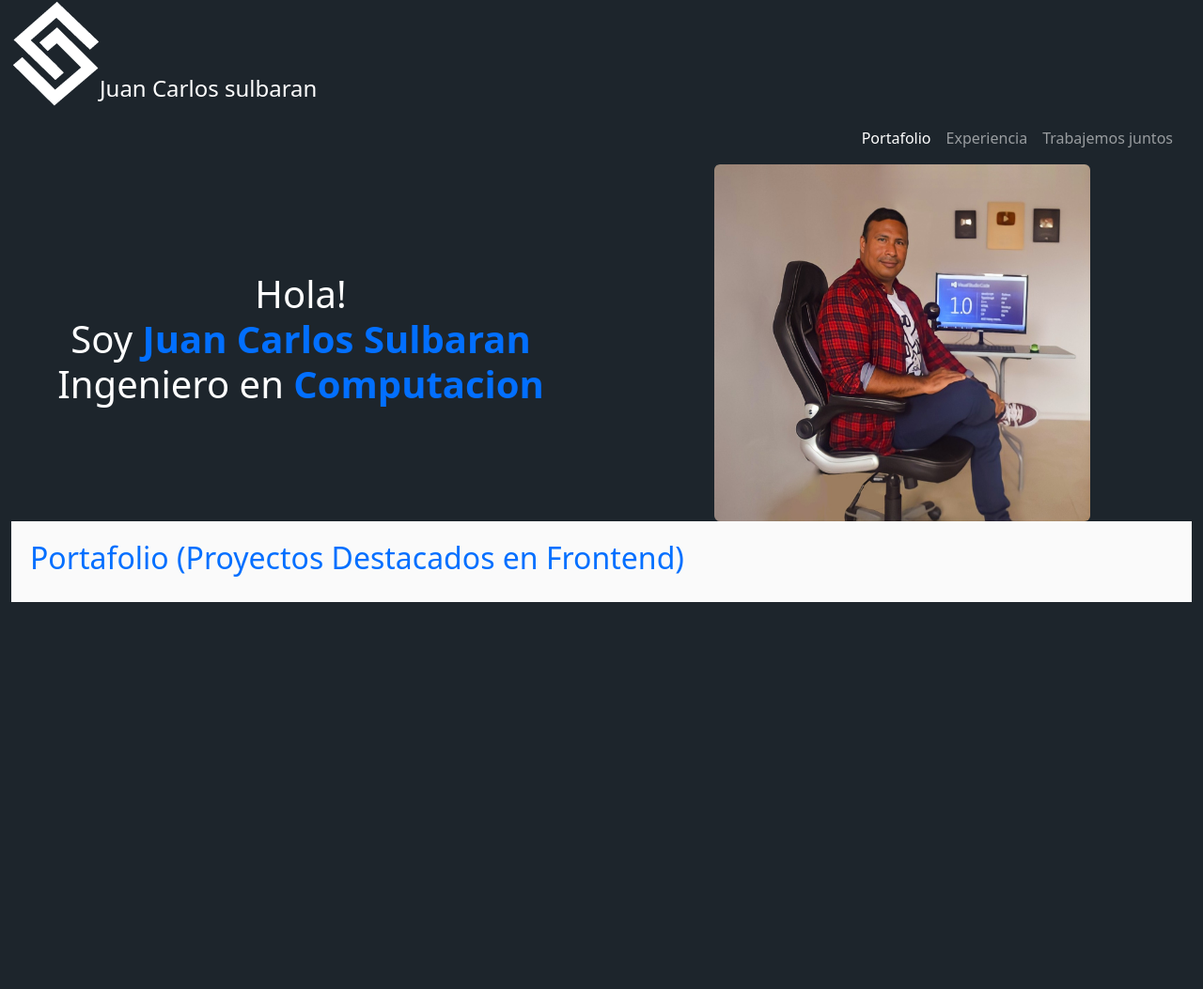
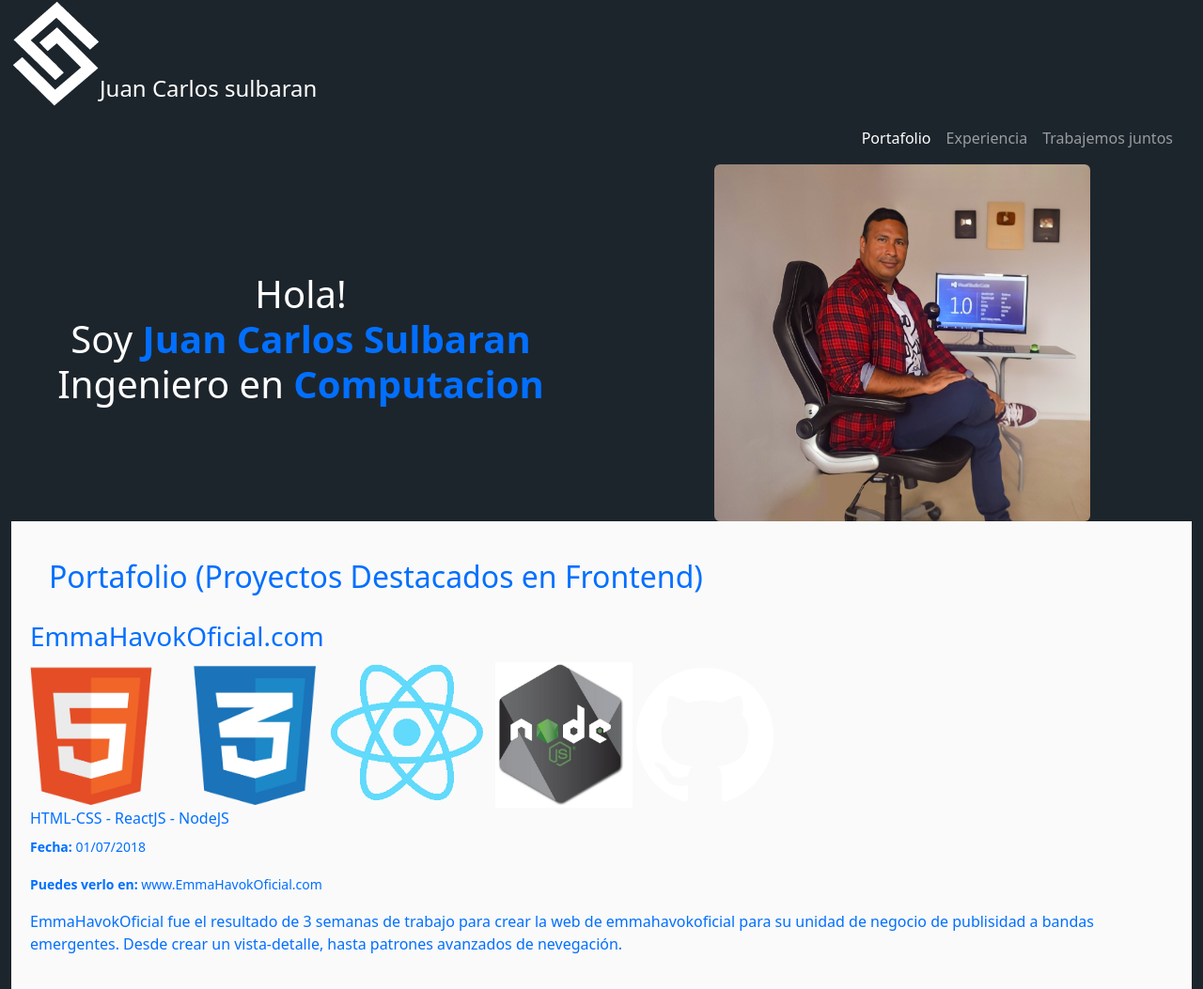
Before and after one commit to sulbaranjc/personal, a plain HTML site: page index.html in a window 1280 px wide. Shown: the whole page at 94% size. Before the commit the page ends 800 px from the top, so only its background shows below. Drawn offline with nearby package versions, Linux system fonts and the light colour scheme.

Commit message:
cards dev

```diff
--- a/index.html
+++ b/index.html
@@ -58,10 +58,26 @@
       width="400" height="380"alt="imagen principal del sitio">
     </div>
   </section>
-  <section class="">
+  <section class="portafolio">
     <div class="portafolio ">
       <h2>Portafolio (Proyectos Destacados en Frontend)</h2>
     </div>
+    <article class="project">
+      <div class="project-details">
+        <h3 class="project-title">EmmaHavokOficial.com</h3>
+        <img class="tec-image" src="./img/html-css.png" width="25%" height="25%" alt="HTML-CSS - ReactJS - NodeJS">
+        <img class="tec-image" src="./img/react-logo-import-io-221727.png" width="15%" height="15%" alt="ReactJS">
+        <img class="tec-image" src="./img/node-js-icon-15.jpg" width="12%" height="12%" alt="ReactJS">
+        <img class="tec-image" src="./img/git.png" width="12%" height="12%" alt="ReactJS">
+        <h6 class="project-course">HTML-CSS - ReactJS - NodeJS </h6>
+        <p class="project-date"><small><strong>Fecha:</strong> 01/07/2018</small></p>
+        <p class="project-url"><small><strong>Puedes verlo en:</strong> www.EmmaHavokOficial.com</small></p>
+
+        <p class="project-description">EmmaHavokOficial fue el resultado de 3 semanas de trabajo
+
+            para crear la web de emmahavokoficial para su unidad de negocio de publisidad a bandas emergentes. Desde crear un vista-detalle, hasta patrones avanzados de nevegación.
+
+      </div>
   </section>
   <footer>
     <!-- place footer here -->
```
Also changed, not shown: img/git.png (added), img/html-css.png (added), img/node-js-icon-15.jpg (added), img/react-logo-import-io-221727.png (added).
